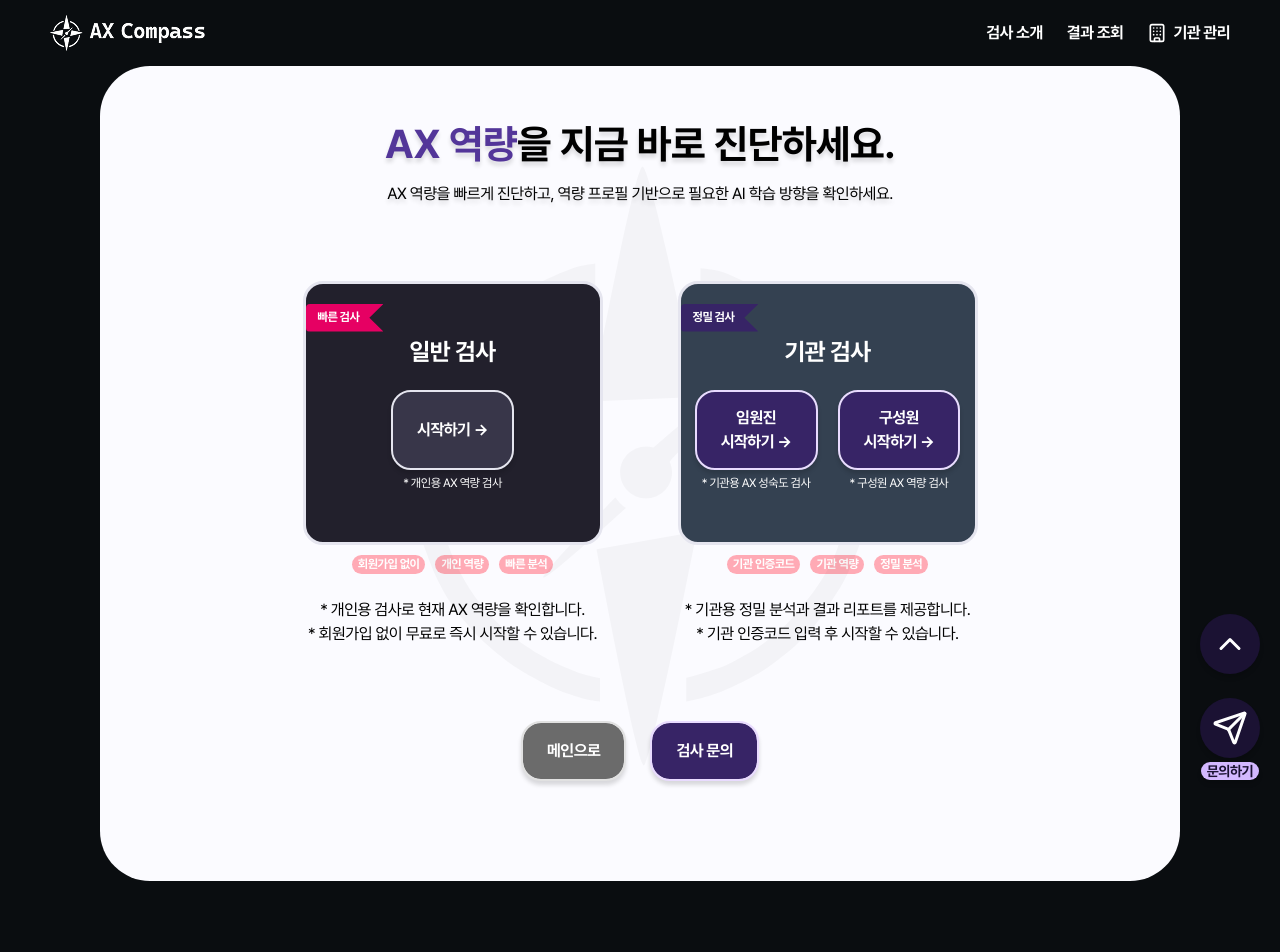
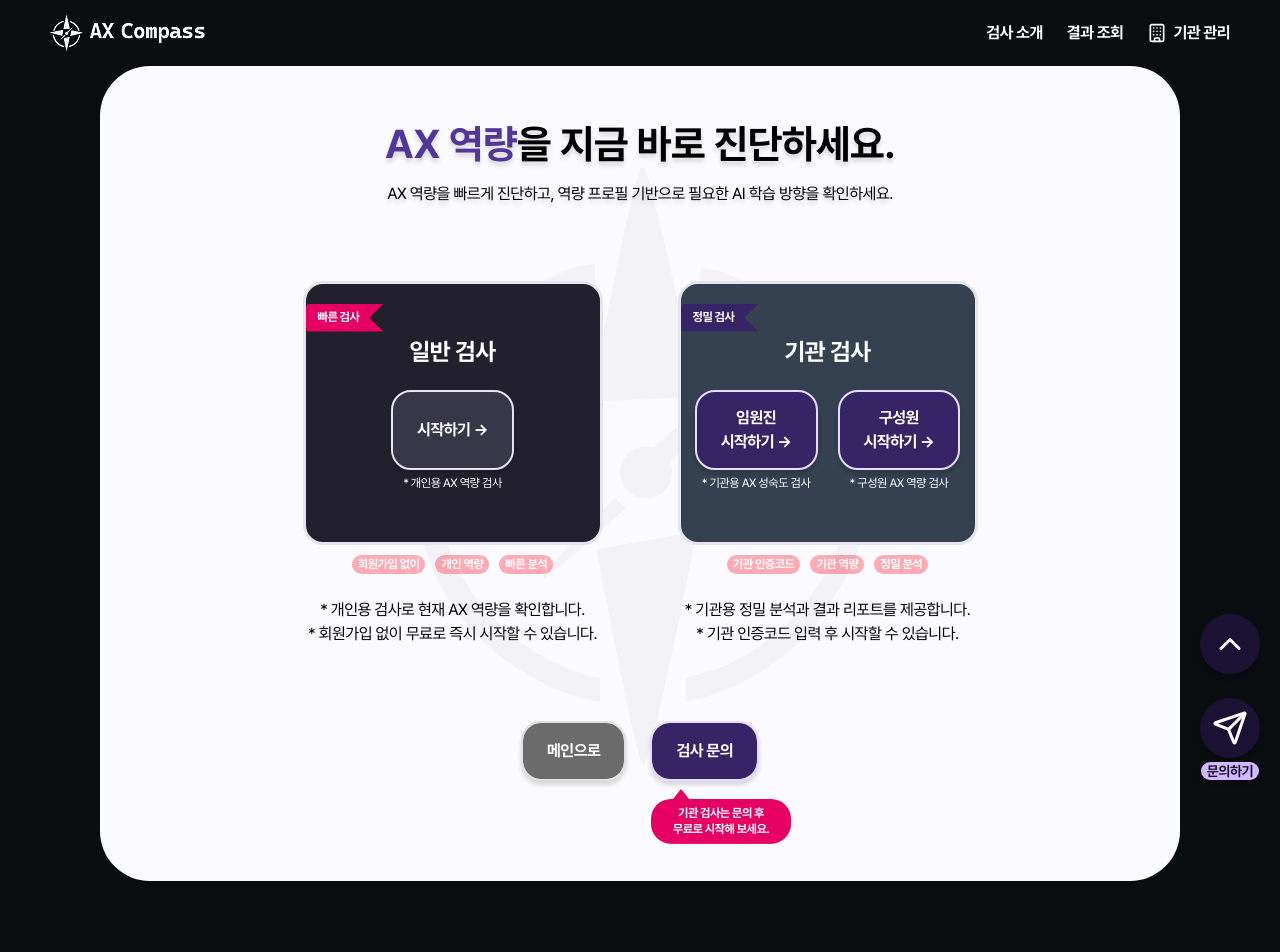
Before and after one commit to helloworldlabs-projects/AX-Compass, a Next.js app: page /assessment in a window 1280 px wide. Shown: the top 952 px of the page. Built offline with nearby package versions, Linux system fonts and the light colour scheme.

Commit message:
feat: 검사 문의 floating 안내 추가

```diff
--- a/app/assessment/page.tsx
+++ b/app/assessment/page.tsx
@@ -139,9 +139,19 @@ export default function AssessmentPage() {
         <Button render={<Link href="/" />} nativeButton={false} variant="gray">
           메인으로
         </Button>
-        <Button variant="purple" onClick={() => setInquiryOpen(true)}>
-          검사 문의
-        </Button>
+        <div className="relative">
+          <div className="animate-bounce-up absolute top-full -right-8 mt-2.5">
+            <div className="border-b-special-pink-600 ml-5.5 h-0 w-0 border-r-8 border-b-10 border-l-8 border-r-transparent border-l-transparent" />
+            <div className="txt-c2-bold bg-special-pink-600 flex h-[45px] w-[120px] shrink-0 items-center justify-center rounded-[20px] text-center text-white lg:w-[140px]">
+              기관 검사는 문의 후
+              <br />
+              무료로 시작해 보세요.
+            </div>
+          </div>
+          <Button variant="purple" onClick={() => setInquiryOpen(true)}>
+            검사 문의
+          </Button>
+        </div>
       </div>
       <InstitutionStartModal
         open={institutionType !== null}
--- a/app/globals.css
+++ b/app/globals.css
@@ -425,6 +425,19 @@ body {
   outline: none;
 }
 
+@keyframes bounce-up {
+  0%,
+  100% {
+    transform: translateY(0);
+  }
+  50% {
+    transform: translateY(-3px);
+  }
+}
+.animate-bounce-up {
+  animation: bounce-up 1s infinite;
+}
+
 @media (min-width: 1024px) {
   .rounded-card {
     border-radius: 20px;
```
